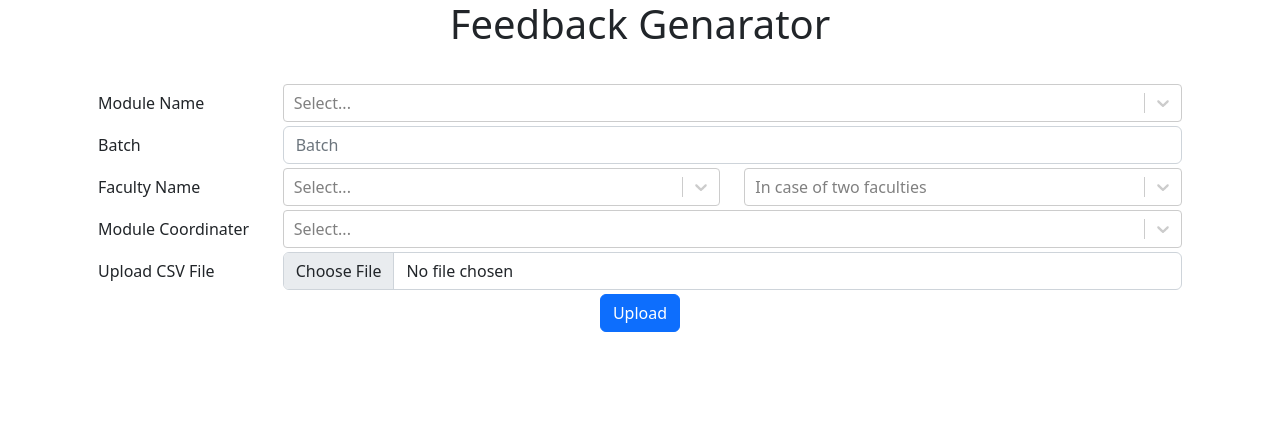
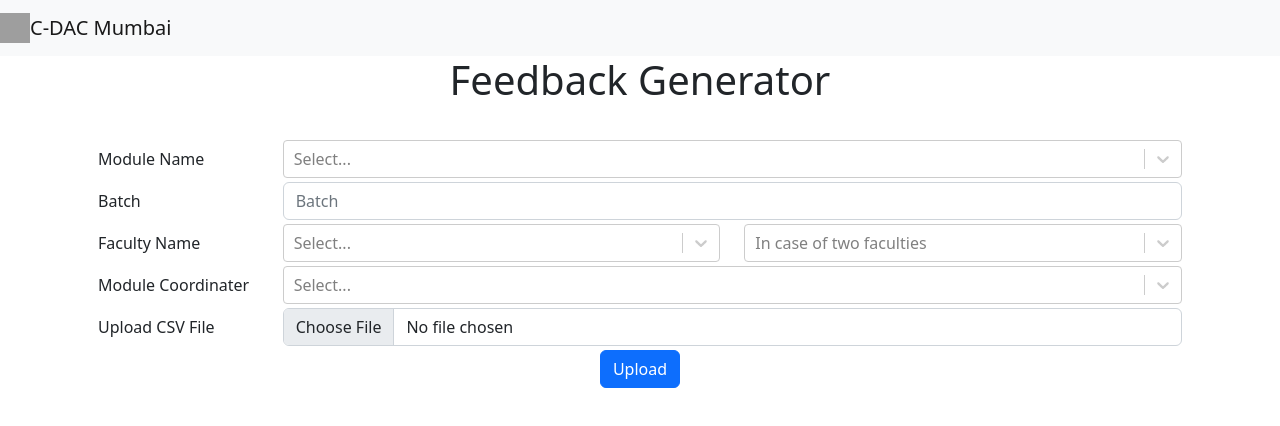
Before and after one commit to Shilbhushan-Khanderao/pie-generator-app, a React (Create React App) app: page / in a window 1280 px wide. Shown: the top 426 px of the page. Built offline with nearby package versions, Linux system fonts and the light colour scheme; grey boxes are pictures that could not be loaded.

Commit message:
Added navbar

```diff
--- a/src/App.js
+++ b/src/App.js
@@ -1,10 +1,12 @@
 import "./App.css";
 import InputComponent from "./component/InputComponent";
+import NavbarComponent from "./component/NavbarComponent";
 
 function App() {
   // document.title("Feedback Generator");
   return (
     <div className="App">
+      <NavbarComponent />
       <InputComponent></InputComponent>
     </div>
   );
--- a/src/component/InputComponent.js
+++ b/src/component/InputComponent.js
@@ -72,9 +72,7 @@ export const InputComponent = () => {
   return (
     <div className="container">
       <div className="text-center">
-
-        <h1>Feedback Genarator</h1>
-
+        <h1>Feedback Generator</h1>
       </div>
       <br />
       <div>
--- /dev/null
+++ b/src/component/NavbarComponent.js
@@ -0,0 +1,20 @@
+import React from "react";
+
+function NavbarComponent() {
+  return (
+    <nav class="navbar navbar-light bg-light">
+      <a class="navbar-brand">
+        <img
+          src="./image/C-DAClogo.png"
+          width="30"
+          height="30"
+          class="d-inline-block align-top"
+          alt=""
+        />
+        C-DAC Mumbai
+      </a>
+    </nav>
+  );
+}
+
+export default NavbarComponent;
--- a/src/index.css
+++ b/src/index.css
@@ -1,8 +1,9 @@
 body {
   margin: 0;
-  font-family: -apple-system, BlinkMacSystemFont, 'Segoe UI', 'Roboto', 'Oxygen',
+  /* font-family: -apple-system, BlinkMacSystemFont, 'Segoe UI', 'Roboto', 'Oxygen',
     'Ubuntu', 'Cantarell', 'Fira Sans', 'Droid Sans', 'Helvetica Neue',
-    sans-serif;
+    sans-serif, 'Times New Roman', Times, serif;; */
+    font-family: 'Times New Roman', Times, serif;
   -webkit-font-smoothing: antialiased;
   -moz-osx-font-smoothing: grayscale;
 }
```
Also changed, not shown: src/component/image/C-DAClogo.png (added).
